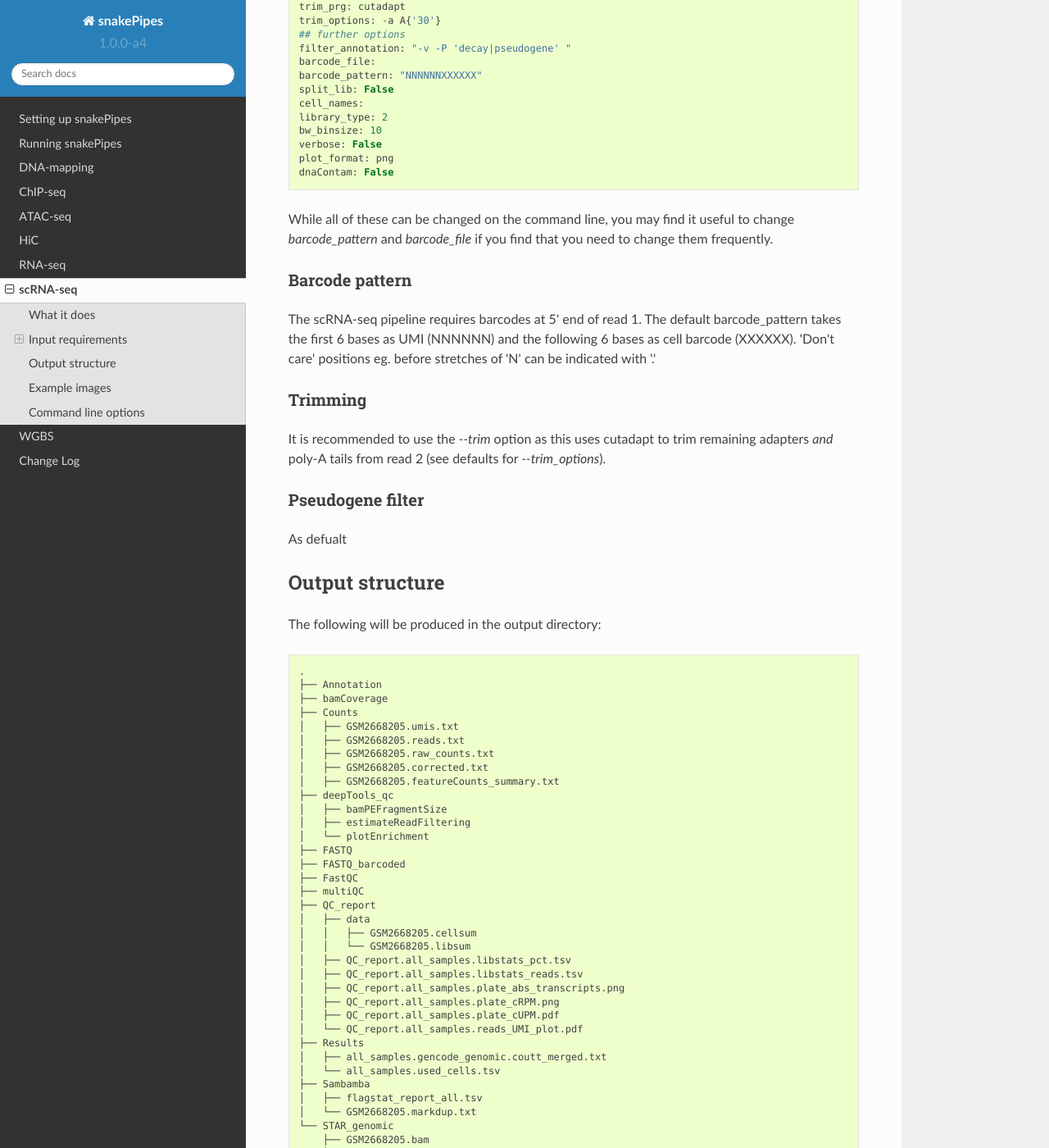
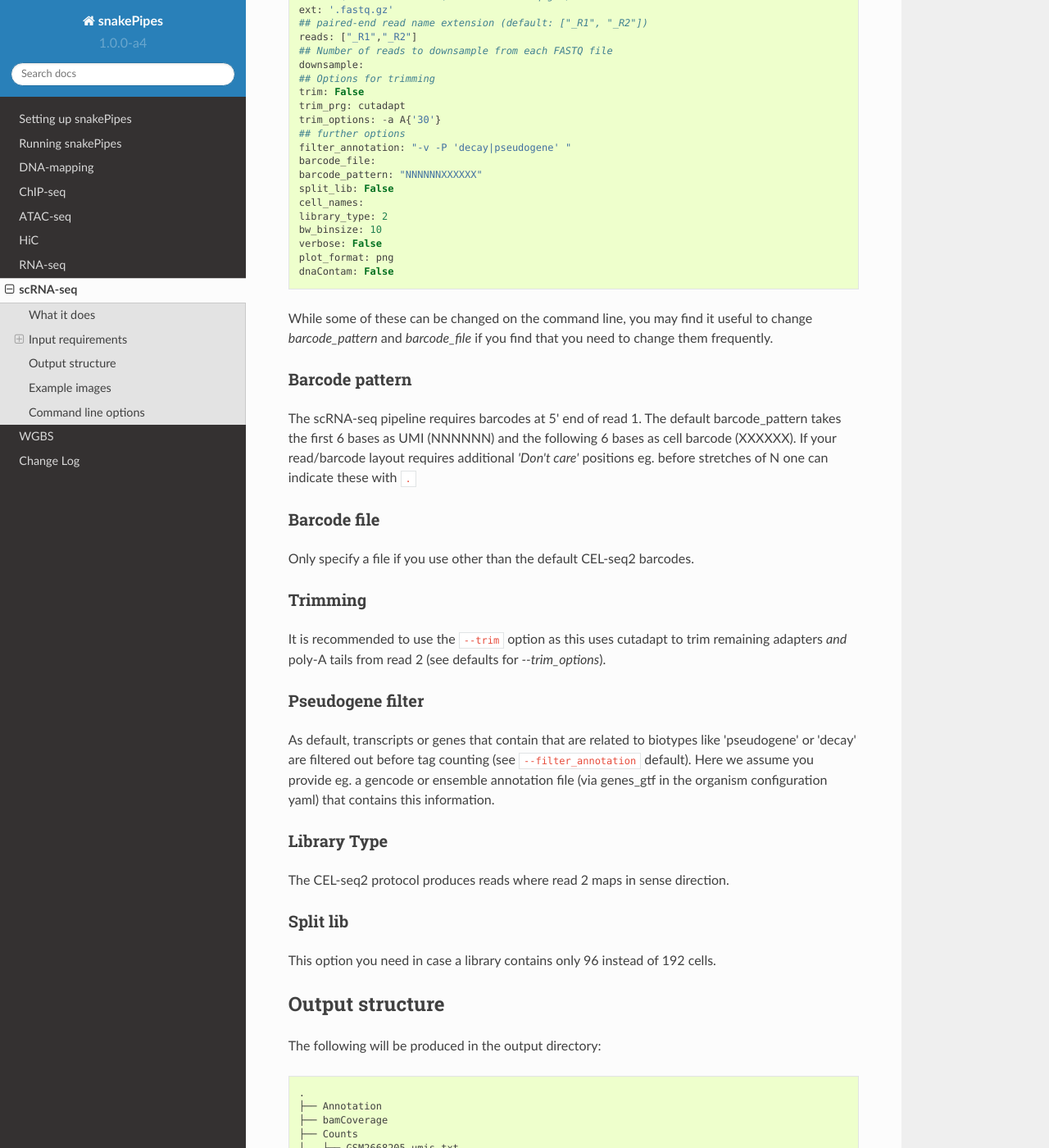
Before and after one commit to maxplanck-ie/snakepipes, a Sphinx documentation site: the page built from docs/content/workflows/scRNA-seq.rst, in a window 1280 px wide and 1400 px high, scrolled down 1409 px. Shown: the whole window at 82% size. Built offline with Sphinx 7.4.7 and the Read the Docs theme 2.0.0, drawn with Linux system fonts in a browser that asks for light colours; some of the changed text lies outside the part shown.

Commit message:
more scRNA-seq docs

```diff
--- a/docs/content/workflows/scRNA-seq.rst
+++ b/docs/content/workflows/scRNA-seq.rst
@@ -6,7 +6,13 @@ scRNA-seq
 What it does
 ------------
 
-The scRNA-seq pipeline is intended to process CEL-Seq2 data, though it may be able to process some similar Drop-seq protocols. The general procedure involves (1) moving cell barcodes and UMIs from read 2 into the read headers, (2) mapping, and (3) quantification at the single cell level. UMIs in the read headers are used to avoid counting PCR duplicates. A number of bigWig and QC plots (e.g., from `plotEnrichment`) are generated as well.
+The scRNA-seq pipeline is intended to process CEL-Seq2 data, though it may be able to process some similar Drop-seq protocols. The general procedure involves
+
+1. moving cell barcodes and UMIs from read 1 into the read headers of read 2,
+2. mapping read 2,
+3. quantification at the single cell level.
+
+UMIs in the read headers are used to avoid counting PCR duplicates. A number of bigWig and QC plots (e.g., from `plotEnrichment`) are generated as well.
 
 Input requirements
 ------------------
@@ -16,7 +22,7 @@ The primary input requirement is a directory of paired-end fastq files. In addit
 Cell barcodes
 ~~~~~~~~~~~~~
 
-The format of the cell barcodes file is shown below. Note that the default file is included in the snakePipes source code under `snakePipes/workflows/scRNAseq`.
+The format of the cell barcodes file is shown below. Note that the default file is included in the snakePipes source code under `snakePipes/workflows/scRNAseq`. This file is automatically used if you leave :code:`barcode_file` empty.
 
 ::
 
@@ -72,23 +78,43 @@ The default configuration file is listed below and can be found in `snakePipes/w
     plot_format: png
     dnaContam: False
 
-While all of these can be changed on the command line, you may find it useful to change `barcode_pattern` and `barcode_file` if you find that you need to change them frequently.
+While some of these can be changed on the command line, you may find it useful to change `barcode_pattern` and `barcode_file` if you find that you need to change them frequently.
 
 Barcode pattern
 ~~~~~~~~~~~~~~~
 
 The scRNA-seq pipeline requires barcodes at 5' end of read 1. The default barcode_pattern takes the first 6 bases as UMI (NNNNNN) and the following 6 bases as cell barcode (XXXXXX).
-'Don't care' positions eg. before stretches of 'N' can be indicated with '.'
+If your read/barcode layout requires additional *'Don't care'* positions eg. before stretches of N one can indicate these with ``.``
+
+Barcode file
+~~~~~~~~~~~~~~~
+
+Only specify a file if you use other than the default CEL-seq2 barcodes.
+
 
 Trimming
 ~~~~~~~~
 
-It is recommended to use the `--trim` option as this uses cutadapt to trim remaining adapters *and* poly-A tails from read 2 (see defaults for `--trim_options`).
+It is recommended to use the :code:`--trim` option as this uses cutadapt to trim remaining adapters *and* poly-A tails from read 2 (see defaults for `--trim_options`).
 
 Pseudogene filter
 ~~~~~~~~~~~~~~~~~
 
-As defualt
+As default, transcripts or genes that contain that are related to biotypes like 'pseudogene' or 'decay' are filtered out before tag counting (see
+:code:`--filter_annotation` default).
+Here we assume you provide eg. a gencode or ensemble annotation file (via genes_gtf in the organism configuration yaml) that contains this information.
+
+Library Type
+~~~~~~~~~~~~~~~
+
+The CEL-seq2 protocol produces reads where read 2 maps in sense direction.
+
+Split lib
+~~~~~~~~~
+
+This option you need in case a library contains only 96 instead of 192 cells.
+
+
 
 Output structure
 ----------------
@@ -132,7 +158,9 @@ The following will be produced in the output directory::
         ├── GSM2668205.bam
         └── GSM2668205.bam.bai
 
-The `Annotation` directory contains a filtered version of your original GTF file, with pseudogenes removed by default. The `Counts` directory contains 4 sets of counts: UMIs/feature/cell (.umis.txt), reads/feature/cell (.reads.txt), corrected number of UMIs/feature/cell (corrected.txt) and raw counts per cell per UMI per feature (raw_counts.txt). Of these, the values in corrected.txt should be used for further analysis and the others for quality control. The `QC_report` and `Results` ... ???. The `Sambamba` and `STAR_genomic` directories contain the output file from duplicate marking and genomic alignments, respectively.
+The `Annotation` directory contains a filtered version of your original GTF file, with pseudogenes removed by default. The `Counts` directory contains 4 sets of counts: UMIs/feature/cell (.umis.txt), reads/feature/cell (.reads.txt), corrected number of UMIs/feature/cell (corrected.txt) and raw counts per cell per UMI per feature (raw_counts.txt). Of these, the values in corrected.txt should be used for further analysis and the others for quality control.
+
+The `QC_report` and `Results` ... ???. The `Sambamba` and `STAR_genomic` directories contain the output file from duplicate marking and genomic alignments, respectively.
 
 Example images
 --------------
```
